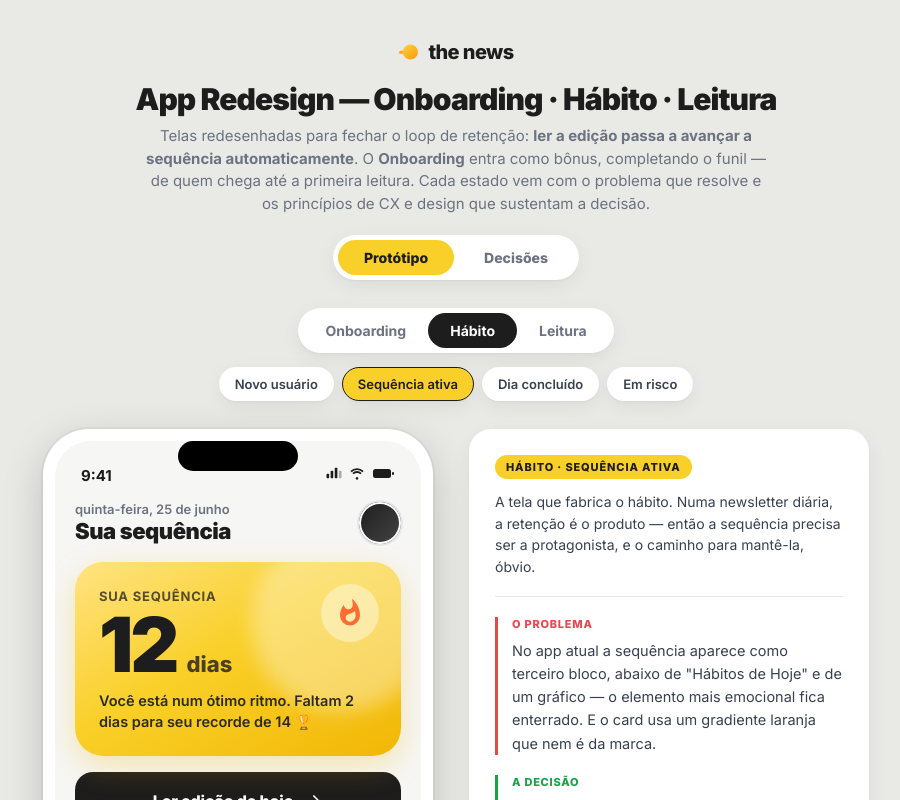
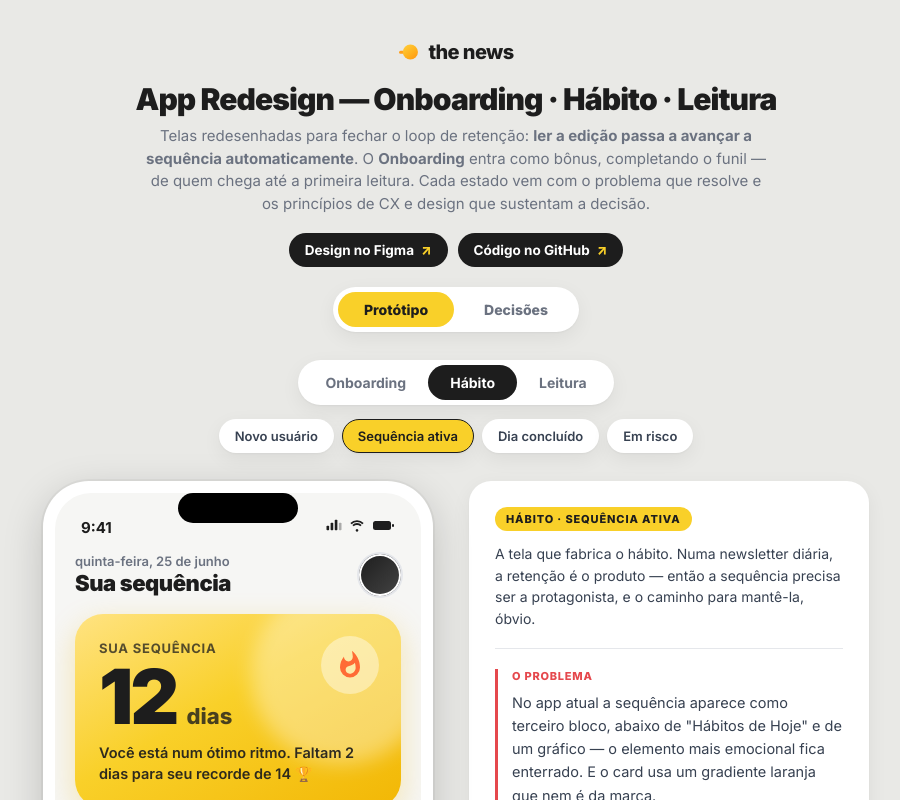
Before and after one commit to Ftarganski/thenews-app-redesign, a React (Vite) app: page / in a window 1280 px wide. Shown: the top 800 px of the page, without its empty margins (184-1084 px from the left). Built offline with nearby package versions, Linux system fonts and the light colour scheme.

Commit message:
feat: barra de links de entregaveis (Figma + GitHub) no app como hub unico

```diff
--- a/src/App.jsx
+++ b/src/App.jsx
@@ -7,6 +7,11 @@
 import { SCREENS } from './content.js'
 
 const DEFAULT_STATE = { onboarding: 'welcome', habito: 'active', leitura: 'topo' }
+
+const LINKS = {
+  figma: 'https://www.figma.com/design/QG9ApbsQ2SJmAJdmOQMW7b',
+  repo: 'https://github.com/Ftarganski/thenews-app-redesign',
+}
 
 export default function App() {
   const [view, setView] = useState('proto')
@@ -32,6 +37,15 @@
           O <strong>Onboarding</strong> entra como bônus, completando o funil — de quem chega até a primeira leitura.
           Cada estado vem com o problema que resolve e os princípios de CX e design que sustentam a decisão.
         </p>
+        <div className="links">
+          <a className="link" href={LINKS.figma} target="_blank" rel="noopener noreferrer">
+            Design no Figma <span aria-hidden>↗</span>
+          </a>
+          <a className="link" href={LINKS.repo} target="_blank" rel="noopener noreferrer">
+            Código no GitHub <span aria-hidden>↗</span>
+          </a>
+        </div>
+
         <div className="viewtabs">
           <button data-active={view === 'proto'} onClick={() => setView('proto')}>Protótipo</button>
           <button data-active={view === 'decisoes'} onClick={() => setView('decisoes')}>Decisões</button>
--- a/src/index.css
+++ b/src/index.css
@@ -74,6 +74,15 @@
 .shell__brandmark .logo__word { font-size: 20px; }
 .shell__title { font-size: 30px; font-weight: 900; letter-spacing: -.03em; margin-top: 14px; }
 .shell__sub { color: var(--gray-500); margin-top: 8px; font-size: 15px; line-height: 1.5; max-width: 620px; margin-inline: auto; }
+
+.links { display: flex; gap: 10px; justify-content: center; flex-wrap: wrap; margin-top: 18px; }
+.link {
+  display: inline-flex; align-items: center; gap: 7px; padding: 9px 16px; border-radius: 999px;
+  background: var(--ink); color: #fff; font-size: 13.5px; font-weight: 700; text-decoration: none;
+  transition: transform .12s, background .12s;
+}
+.link:hover { transform: translateY(-1px); }
+.link span { color: var(--brand-yellow); font-weight: 800; }
 
 .viewtabs { display: inline-flex; gap: 4px; margin-top: 20px; background: #fff; padding: 5px; border-radius: 999px; box-shadow: var(--shadow-card); }
 .viewtabs button { padding: 9px 26px; border-radius: 999px; font-weight: 800; font-size: 14px; color: var(--gray-500); transition: .18s; }
```
Also changed, not shown: 1 other file (tests, documents, lock files or other folders).
